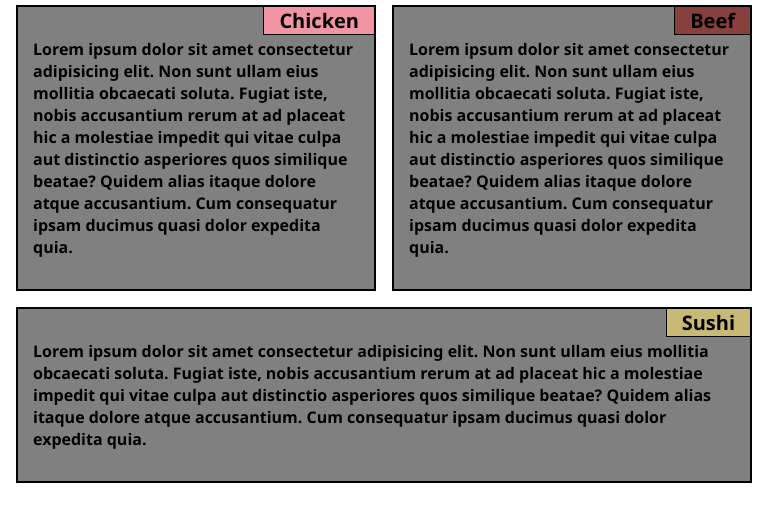
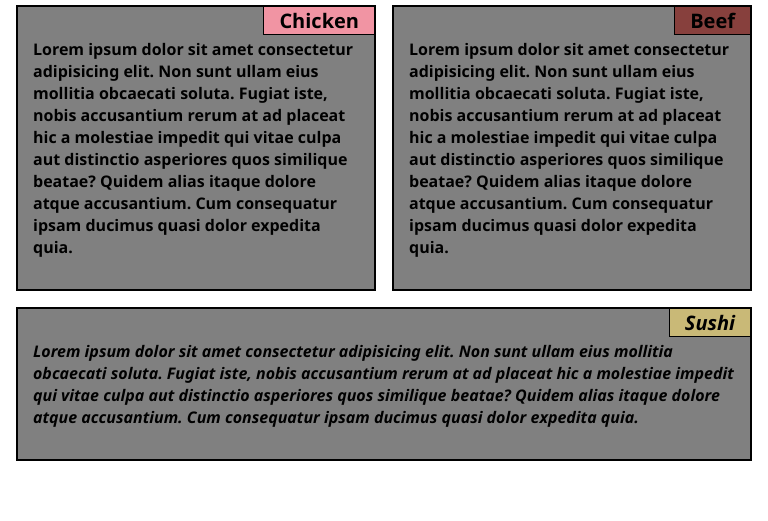
Before and after one commit to devmalsha/coursera-test, a plain HTML site: page index.html in a window 768 px wide. Shown: the part 79-600 px from the top of the page. Drawn offline with Linux system fonts and the light colour scheme.

Commit message:
Test text size adjust in android

```diff
--- a/style.css
+++ b/style.css
@@ -57,19 +57,18 @@
 @media (min-width: 992px) {
   .col-lg-4 {
     width: 33.33%;
-    height: fit-content;
     float: left;
   }
 }
 @media (min-width: 768px) and (max-width: 991px) {
   .col-md-6 {
-    height: fit-content;
     width: 50%;
     float: left;
   }
   .col-md-12 {
-    height: fit-content;
     width: 100%;
     float: left;
+    text-size-adjust: none;
+    font-style: italic;
   }
 }
```
